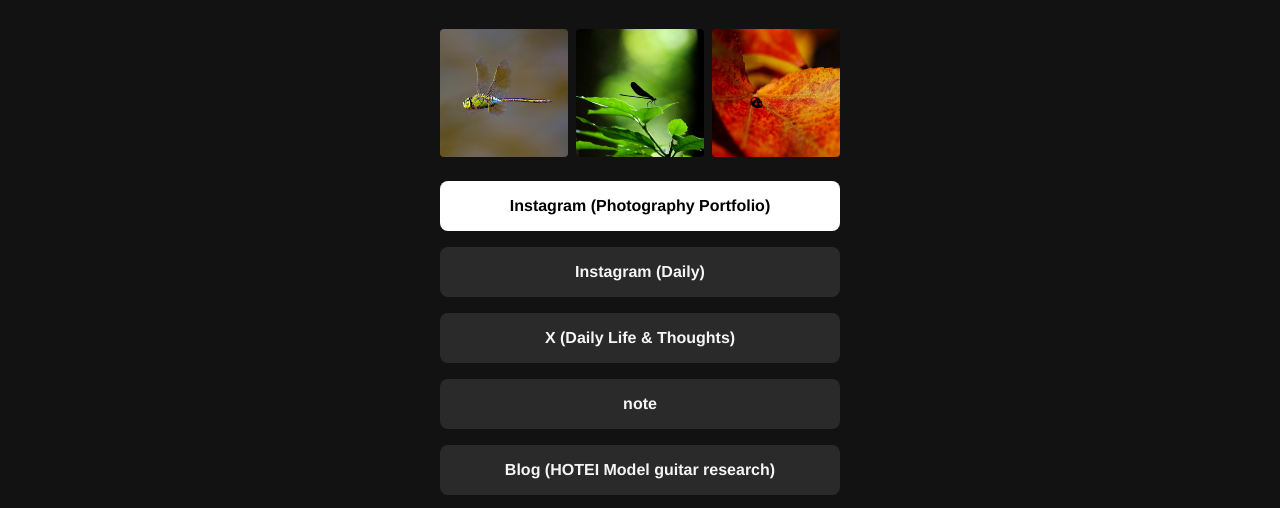
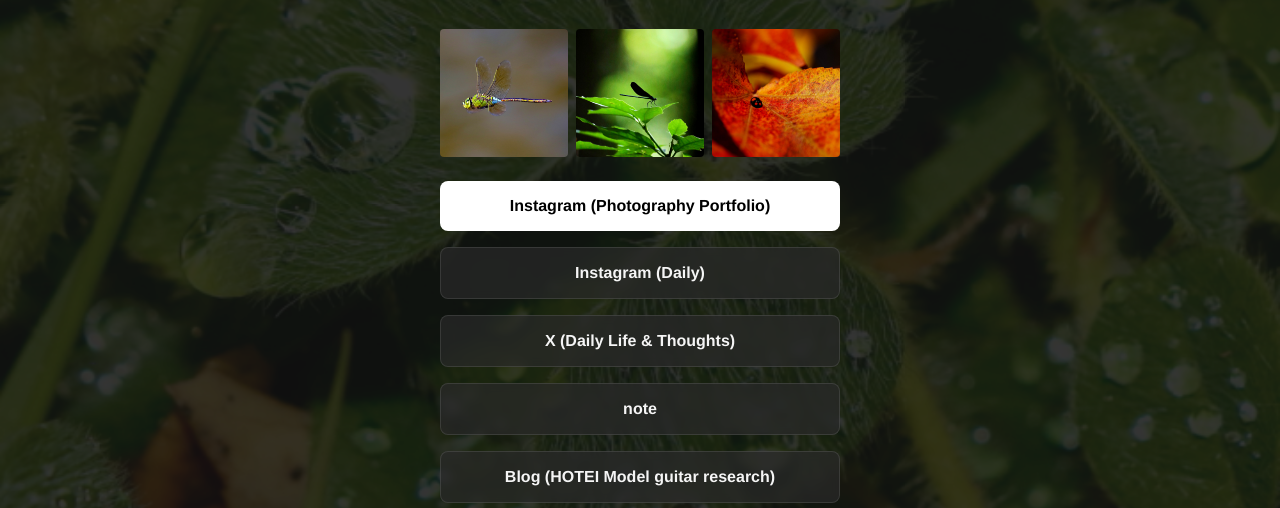
Before and after one commit to Crypto-Hida/my-links, a plain HTML site: page index.html in a window 1280 px wide. Shown: the part 249-757 px from the top of the page. Drawn offline with Linux system fonts and the light colour scheme.

Commit message:
index.html

```diff
--- a/index.html
+++ b/index.html
@@ -24,7 +24,7 @@
             --secondary-btn-hover: #3a3a3a;
         }
         body {
-            background-color: var(--bg-color);
+            background-color: transparent; /* 背景スライドショーを表示するために透明化 */
             color: var(--text-color);
             font-family: 'Helvetica Neue', Arial, sans-serif;
             display: flex;
@@ -33,6 +33,53 @@
             margin: 0;
             padding: 40px 20px;
         }
+
+        /* --- ここから：背景スライドショー用のCSS（5枚用） --- */
+        .bg-slideshow {
+            position: fixed;
+            top: 0;
+            left: 0;
+            width: 100vw;
+            height: 100vh;
+            z-index: -1;
+            background-color: var(--bg-color); /* 画像読み込み前のベース色 */
+        }
+        .bg-slideshow img {
+            position: absolute;
+            top: 0;
+            left: 0;
+            width: 100%;
+            height: 100%;
+            object-fit: cover;
+            opacity: 0;
+            animation: crossfade 25s infinite;
+        }
+        /* 5枚の画像の出現タイミングを5秒ずつずらす */
+        .bg-slideshow img:nth-child(1) { animation-delay: 0s; }
+        .bg-slideshow img:nth-child(2) { animation-delay: 5s; }
+        .bg-slideshow img:nth-child(3) { animation-delay: 10s; }
+        .bg-slideshow img:nth-child(4) { animation-delay: 15s; }
+        .bg-slideshow img:nth-child(5) { animation-delay: 20s; }
+
+        /* 文字を読ませるための黒い半透明フィルター */
+        .bg-slideshow .overlay {
+            position: absolute;
+            top: 0;
+            left: 0;
+            width: 100%;
+            height: 100%;
+            background-color: rgba(18, 18, 18, 0.85); /* 濃度の調整はここの数値を変更 */
+        }
+
+        @keyframes crossfade {
+            0% { opacity: 0; }
+            8% { opacity: 1; }
+            20% { opacity: 1; }
+            28% { opacity: 0; }
+            100% { opacity: 0; }
+        }
+        /* --- ここまで：背景スライドショー用のCSS --- */
+
         .profile-container {
             text-align: center;
             margin-bottom: 32px;
@@ -89,6 +136,7 @@
             font-size: 1rem;
             transition: transform 0.2s, background-color 0.2s;
             box-sizing: border-box;
+            backdrop-filter: blur(4px); /* 背景が透けるためボタンにもすりガラス効果を追加 */
         }
         .link-btn:active {
             transform: scale(0.98);
@@ -98,11 +146,12 @@
             color: var(--primary-btn-text);
         }
         .secondary {
-            background-color: var(--secondary-btn);
+            background-color: rgba(42, 42, 42, 0.7); /* ボタン自体も少しだけ透けさせる */
             color: var(--text-color);
+            border: 1px solid rgba(255, 255, 255, 0.1);
         }
         .secondary:hover {
-            background-color: var(--secondary-btn-hover);
+            background-color: rgba(58, 58, 58, 0.9);
         }
 
         /* About Me & History用のCSS */
@@ -171,6 +220,16 @@
     </style>
 </head>
 <body>
+
+    <!-- 背景スライドショー（5枚） -->
+    <div class="bg-slideshow">
+        <img src="bg1.jpg" alt="Background 1">
+        <img src="bg2.jpg" alt="Background 2">
+        <img src="bg3.jpg" alt="Background 3">
+        <img src="bg4.jpg" alt="Background 4">
+        <img src="bg5.jpg" alt="Background 5">
+        <div class="overlay"></div>
+    </div>
 
     <div class="profile-container">
         <!-- プロフィール画像 -->
```
